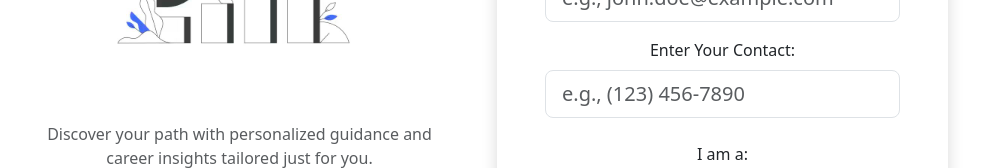
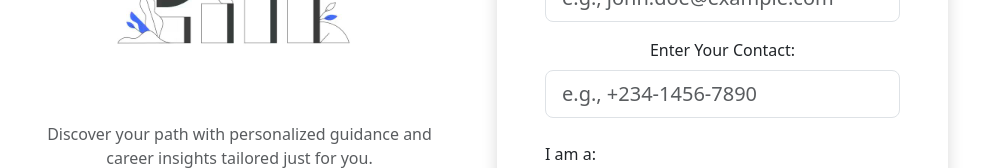
Before and after one commit to Faro123-sudo/Glitch-Bomb-NextStep-Navigator, a React (Vite) app in the folder nextstep-navigator/: page / in a window 1280 px wide. Shown: the part 436-604 px from the top of the page, without its empty margins (159-1141 px from the left). Built offline with nearby package versions, Linux system fonts and the light colour scheme.

Commit message:
Update landingPage.jsx

```diff
--- a/nextstep-navigator/src/pages/landingPage.jsx
+++ b/nextstep-navigator/src/pages/landingPage.jsx
@@ -79,12 +79,12 @@ function LandingPage() {
                                             id="contact"
                                             name="contact"
                                             className="form-control form-control-lg"
-                                            placeholder="e.g., (123) 456-7890"
+                                            placeholder="e.g., +234-1456-7890"
                                         />
                                     </div>
 
                                     <div className="mb-4">
-                                        <p className="fw-medium">I am a:</p>
+                                        <p className="fw-medium" style={{ width: "fit-content" }}>I am a:</p>
                                         <div className="form-check mb-2 w-auto">
                                             <input className="form-check-input" type="checkbox" id="student" />
                                             <label className="form-check-label" htmlFor="student">
```
